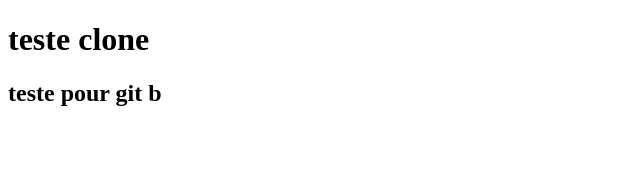
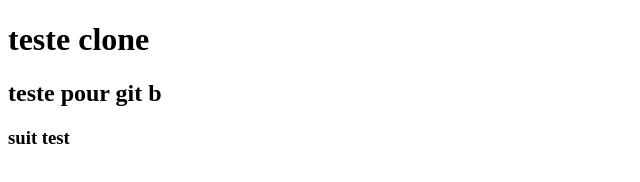
Before and after one commit to Elcarbm/teste-clone, a plain HTML site: page index.html in a window 1280 px wide. Shown: the full height of the page, 0-640 px from the left. Drawn offline with Linux system fonts and the light colour scheme.

Commit message:
ajout autre test

```diff
--- a/index.html
+++ b/index.html
@@ -8,5 +8,6 @@
 <body>
     <h1>teste clone</h1>
     <h2>teste pour git b</h2>
+    <h3>suit test</h3>
 </body>
 </html>
```
